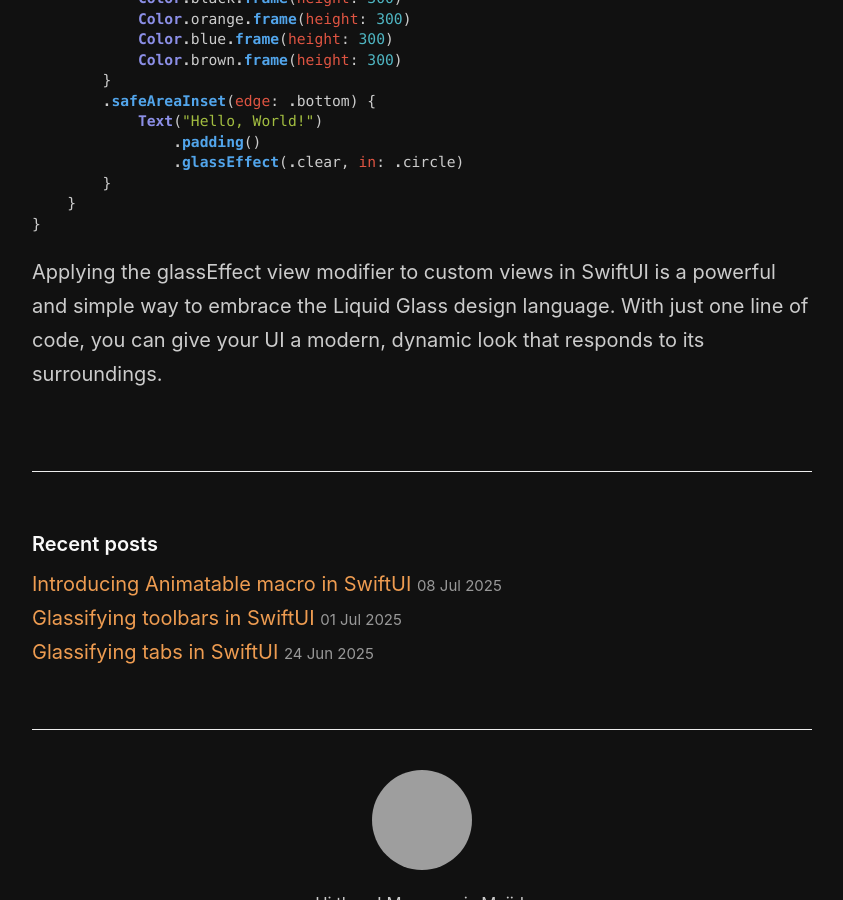
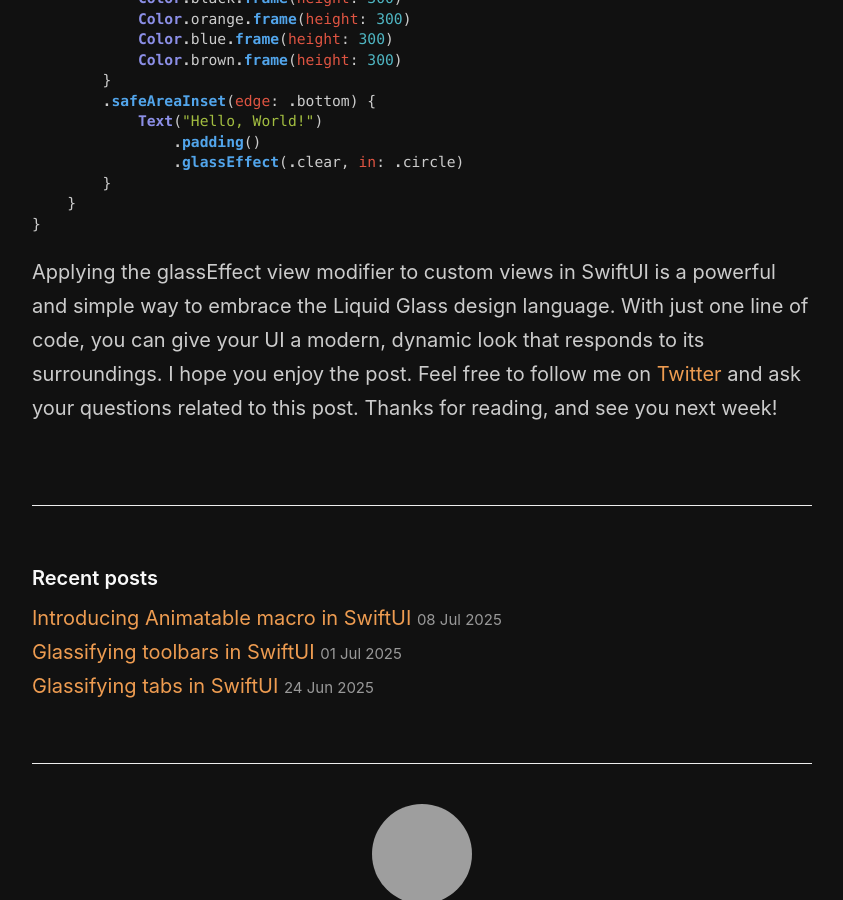
Before and after one commit to mecid/mecid.github.io, a Jekyll site: the page built from _posts/2025-07-16-glassifying-custom-swiftui-views.md, in a window 1280 px wide and 900 px high, scrolled down 3695 px, cut to the strip 0-900 px from the top of the window. Shown: the whole strip, without its empty margins (218-1061 px from the left). Built offline with Jekyll 4.4.1, drawn with Linux system fonts in a browser that asks for light colours; grey boxes are pictures that could not be loaded.

Commit message:
custom glass conclusion tuned

````diff
--- a/_posts/2025-07-16-glassifying-custom-swiftui-views.md
+++ b/_posts/2025-07-16-glassifying-custom-swiftui-views.md
@@ -131,4 +131,4 @@
     }
 }
 ```
-Applying the glassEffect view modifier to custom views in SwiftUI is a powerful and simple way to embrace the Liquid Glass design language. With just one line of code, you can give your UI a modern, dynamic look that responds to its surroundings.
+Applying the glassEffect view modifier to custom views in SwiftUI is a powerful and simple way to embrace the Liquid Glass design language. With just one line of code, you can give your UI a modern, dynamic look that responds to its surroundings. I hope you enjoy the post. Feel free to follow me on [Twitter](https://twitter.com/mecid) and ask your questions related to this post. Thanks for reading, and see you next week!
````
